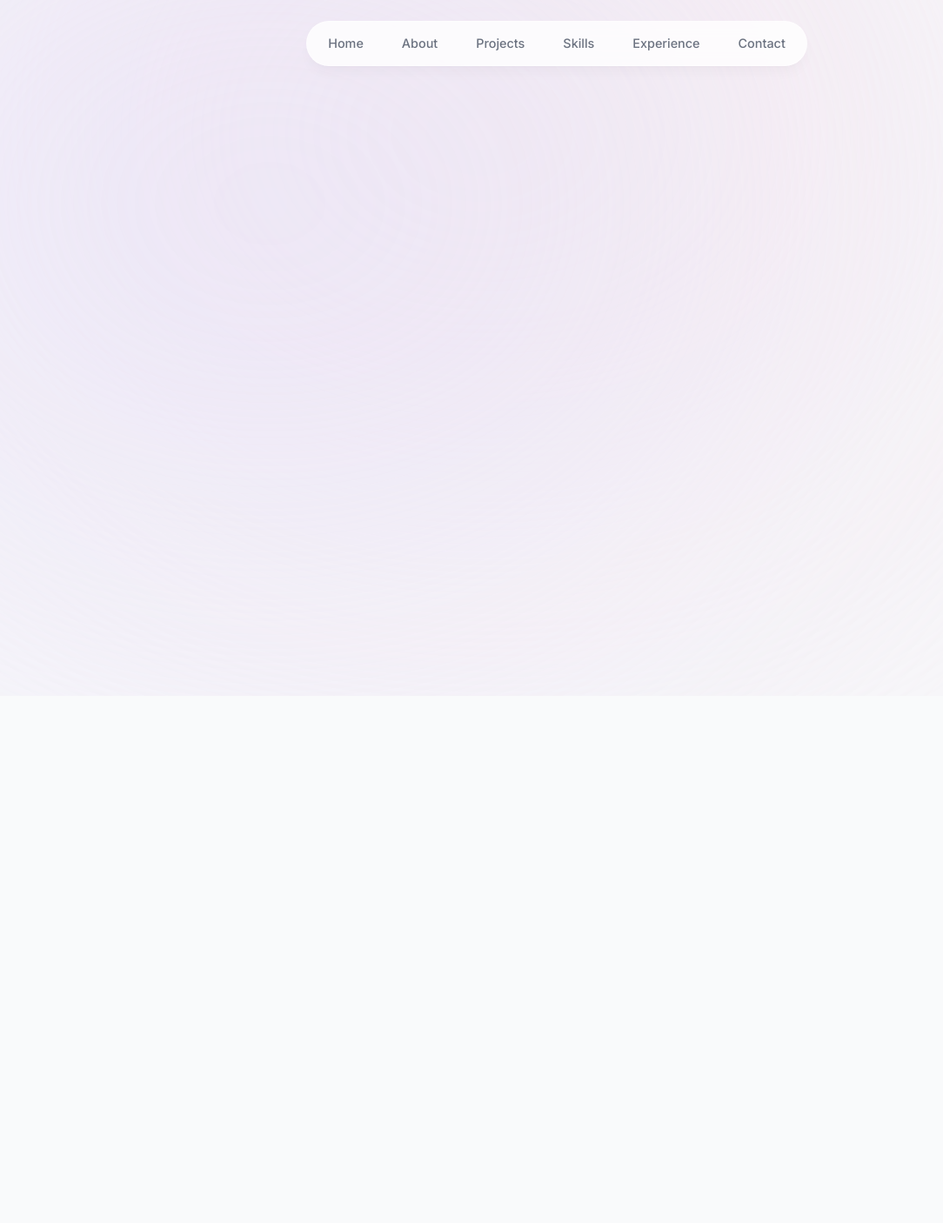
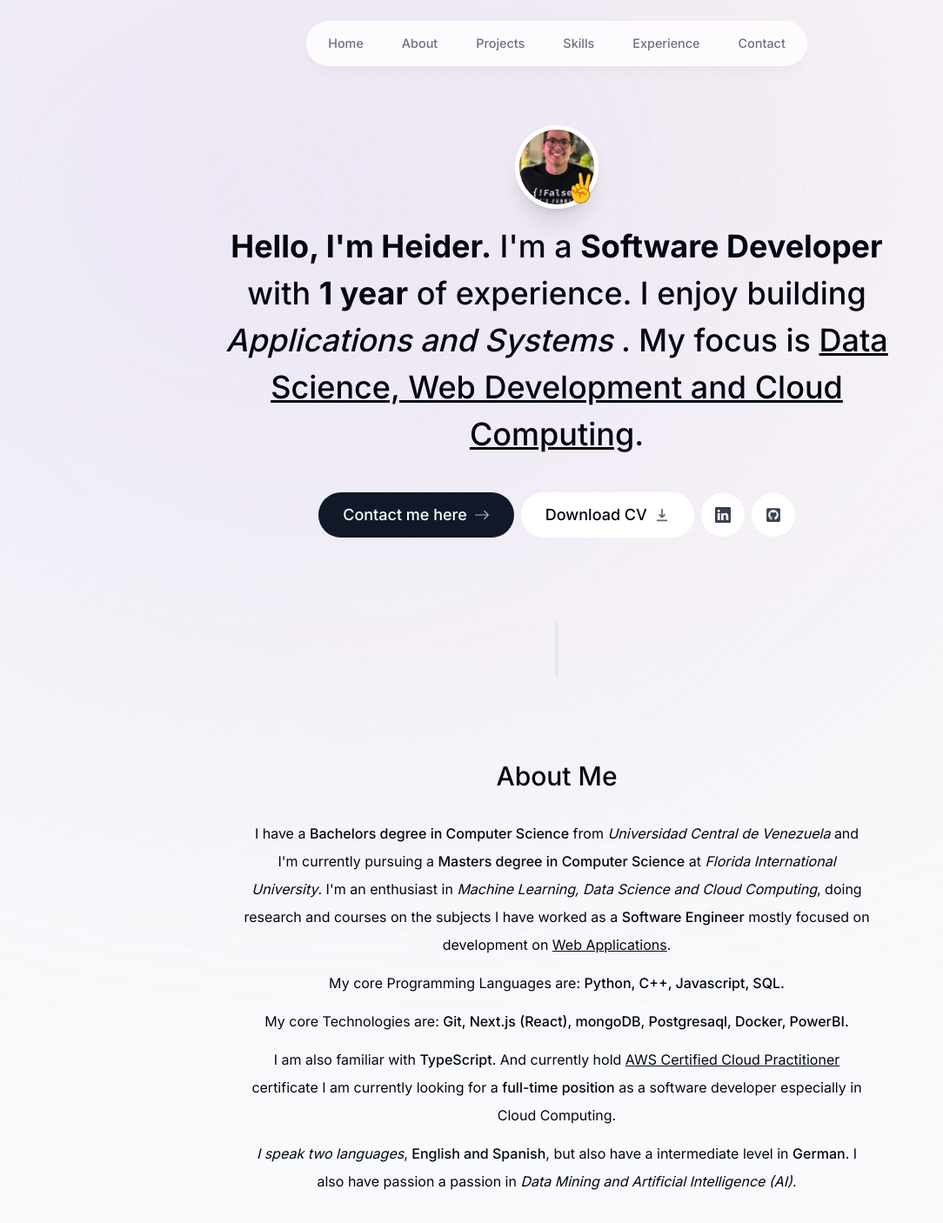
Before and after one commit to HighDeFing/highdefing.github.io, a Next.js app: page / in a window 1280 px wide. Shown: the top 1406 px of the page at 87% size, without its empty margins (0-1084 px from the left). Before the commit the page ends 800 px from the top, so only its background shows below. Built offline with nearby package versions, Linux system fonts and the light colour scheme.

Commit message:
added intro and about me

```diff
--- a/app/layout.tsx
+++ b/app/layout.tsx
@@ -20,6 +20,7 @@
       <body className={`${inter.className}
       bg-gray-50
       text-gray-950
+      relative h-[5000px] pt-28 sm:pt-36
       `}>
       <div className="bg-[#fbe2e3] absolute top-[-6rem] -z-10 right-[11rem] h-[31.25rem] w-[31.25rem] rounded-full blur-[20rem] sm:w-[68.75rem]"></div>
       <div className="bg-[#dbd7fb] absolute top-[-1rem] -z-10 left-[-35rem] h-[31.25rem] w-[50rem] rounded-full blur-[20rem] sm:w-[68.75rem] md:left-[-33rem] lg:left-[-28rem] xl:left-[-15rem] 2xl:left-[-5rem]"></div>
--- a/app/page.tsx
+++ b/app/page.tsx
@@ -1,4 +1,11 @@
 import Link from 'next/link'
+import Intro from "@/components/intro";
+import SectionDivider from "@/components/section-divider";
+import About from "@/components/about";
 export default function Home() {
-  return
+  return <main className="flex flex-col items-center px-4">
+    <Intro />
+    <SectionDivider />
+    <About />
+  </main>
 }
--- /dev/null
+++ b/components/about.tsx
@@ -0,0 +1,57 @@
+"use client";
+
+import React from "react";
+import { motion } from "framer-motion";
+import SectionHeading from "@/components/section-heading";
+
+export default function About() {
+
+  return (
+      <motion.section
+          className="mb-28 max-w-[45rem] text-center leading-8 sm:mb-40 scroll-mt-28"
+          initial={{opacity: 0, y: 100}}
+          animate={{opacity: 1, y: 0}}
+          transition={{delay: 0.175}}
+          id="about"
+      >
+          <SectionHeading>About me</SectionHeading>
+          <p className="mb-3">
+              I have a <span className="font-medium">Bachelors degree in Computer Science</span> from <span className="italic">Universidad Central
+              de Venezuela</span> and I'm currently pursuing a <span className="font-medium">Masters degree in Computer Science</span> at <span className="italic">Florida International University</span>. {" "}
+              I'm an enthusiast in <span className="italic">Machine Learning, Data Science and Cloud Computing</span>,
+              doing research and courses on the subjects {" "}
+              I have worked as a <span className="font-medium">Software Engineer</span> mostly focused on development on {" "}
+              <span className="underline">Web Applications</span>.
+
+          </p>
+
+          <p className="mb-3">
+              My core Programming Languages are: {" "}
+              <span className="font-medium">
+             Python, C++, Javascript, SQL.
+            </span> {" "}
+          </p>
+
+          <p className="mb-3">
+              My core Technologies are: {" "}
+              <span className="font-medium">
+             Git, Next.js (React), mongoDB, Postgresaql, Docker, PowerBI.
+            </span> {" "}
+
+          </p>
+
+          <p className="mb-3">
+              I am also familiar with <span className="font-medium">TypeScript</span>. And currently hold <span className="underline">AWS Certified Cloud Practitioner</span> certificate {" "}
+              I am currently looking for a{" "} <span className="font-medium">full-time position</span> as a software
+              developer especially in Cloud Computing.
+          </p>
+
+          <p>
+              <span className="italic">I speak two languages</span>, <span className="font-medium">English and Spanish</span>,
+              but also have a intermediate level in <span className="font-medium">German</span>. I also have passion a passion in <span className="italic">Data Mining and Artificial Intelligence (AI)</span>.
+
+
+          </p>
+      </motion.section>
+);
+}
--- a/components/header.tsx
+++ b/components/header.tsx
@@ -22,7 +22,7 @@
       <nav className="flex fixed top-[0.15rem] left-1/2 h-12 -translate-x-1/2 py-2 sm:top-[1.7rem] sm:h-[initial] sm:py-0">
         <ul className="flex w-[22rem] flex-wrap items-center justify-center gap-y-1 text-[0.9rem] font-medium text-gray-500 sm:w-[initial] sm:flex-nowrap sm:gap-5">
           {
-              links.map(link => (
+              links.map((link) => (
             <motion.li
               className="h-3/4 flex items-center justify-center relative"
               key={link.hash}
@@ -31,7 +31,8 @@
             >
                 <Link
                 className="flex w-full items-center justify-center px-3 py-3 hover:text-gray-950 transition"
-                    href={link.hash}>{link.name}</Link>
+                    href={link.hash}>{link.name}
+                </Link>
             </motion.li>
           ))}
         </ul>
--- /dev/null
+++ b/components/intro.tsx
@@ -0,0 +1,95 @@
+"use client";
+
+import React from "react";
+import Image from 'next/image'
+import { motion } from 'framer-motion'
+import Link from 'next/link'
+import {BsArrowRight, BsLinkedin} from "react-icons/bs";
+import {HiDownload} from "react-icons/hi";
+import {FaGithubSquare} from "react-icons/fa";
+export default function Intro() {
+    return (
+        <section className="mb-28 max-w-[50rem] text-center sm:mb-0 scroll-mt-[100rem]">
+            <div className='flex items-center justify-center'>
+
+                <div className="relative">
+
+                    <motion.div
+                    initial={{  opacity: 0, scale: 0 }}
+                    animate={{  opacity: 1, scale: 1 }}
+                     transition={{
+                      type: "tween",
+                      duration: 0.2,
+                    }}
+                    >
+                    <Image src="./perfil.jpg"
+                    alt="Heider Perfil"
+                    width="192"
+                    height="192"
+                    quality="95"
+                    priority={true}
+                    className="h-24 w-24 rounded-full object-cover border-[0.35rem] border-white shadow-xl"
+                    />
+                    </motion.div>
+                <motion.span className="absolute bottom-0 right-0 text-[2.0rem] sm:text-[2.0rem]"
+                initial={{ opacity: 0, scale: 0 }}
+                animate={{ opacity: 1, scale: 1 }}
+                transition={{ type: "spring",
+                    stiffness: 125,
+                    delay: 0.1,
+                    duration: 0.7
+                    }}
+                >
+                    ✌️
+                </motion.span>
+
+                </div>
+
+            </div>
+
+            <motion.h1 className="mb-10 mt-4 px-4 text-2xl font-medium !leading-[1.5] sm:text-4xl"
+             initial={{ opacity: 0, y: 100 }}
+             animate={{ opacity: 1, y: 0 }}
+            >
+                <span className="font-bold">Hello, I'm Heider.</span> I'm a{" "}
+                <span className="font-bold">Software Developer</span> with{" "}
+                <span className="font-bold">1 year</span> of experience. I enjoy building
+                <span className="italic"> Applications and Systems </span>. My focus is{" "}
+                <span className="underline">Data Science, Web Development and Cloud Computing</span>.
+            </motion.h1>
+
+            <motion.div className="flex flex-col sm:flex-row items-center justify-center gap-2 px-4 text-lg font-medium"
+            initial={{ opacity: 0, y: 100 }}
+            animate={{ opacity: 1, y: 0 }}
+            transition={{ delay: 0.1, }}
+            >
+                <Link
+                    href="#contact"
+                    className="group bg-gray-900 text-white px-7 py-3 flex items-center gap-2 rounded-full outline-none focus:scale-110 hover:scale-110 hover:bg-gray-950 active:scale-105 transition"
+                >
+                    Contact me here <BsArrowRight className="opacity-70 group-hover:translate-x-1 transition"/>
+                </Link>
+
+                <a className="group bg-white px-7 py-3 flex items-center gap-2 rounded-full outline-none focus:scale-110 hover:scale-110 active:scale-105 transition cursor-pointer borderBlack"
+                href="/CV.pdf" download>
+                    Download CV
+                    <HiDownload className="opacity-60 group-hover:translate-y-1 transition"/>
+                </a>
+
+                <a className="bg-white p-4 text-gray-700 hover:text-gray-950 flex items-center gap-2 rounded-full focus:scale-[1.15] hover:scale-[1.15] active:scale-105 transition cursor-pointer borderBlack"
+                href="https://www.linkedin.com/in/heiderd/"
+                target="_blank">
+                    <BsLinkedin/>
+                </a>
+
+                <a className="bg-white p-4 text-gray-700 hover:text-gray-950 flex items-center gap-2 rounded-full focus:scale-[1.15] hover:scale-[1.15] active:scale-105 transition cursor-pointer borderBlack"
+                href="https://github.com/HighDeFing"
+                target="_blank">
+                    <FaGithubSquare/>
+                </a>
+
+            </motion.div>
+
+        </section>
+    );
+};
--- /dev/null
+++ b/components/section-divider.tsx
@@ -0,0 +1,16 @@
+"use client";
+
+import React from 'react'
+import { motion } from 'framer-motion'
+
+export default function SectionDivider() {
+    return (<motion.div
+            className="bg-gray-200 my-24 h-16 w-1 rounded-full hidden sm:block"
+            initial={{opacity: 0, y: 100}}
+            animate={{opacity: 1, y: 0}}
+            transition={{delay: 0.125}}
+        ></motion.div>
+
+    );
+
+}
--- /dev/null
+++ b/components/section-heading.tsx
@@ -0,0 +1,13 @@
+import React from "react";
+
+type SectionHeadingProps = {
+  children: React.ReactNode;
+};
+
+export default function SectionHeading({ children }: SectionHeadingProps) {
+  return (
+    <h2 className="text-3xl font-medium capitalize mb-8 text-center">
+      {children}
+    </h2>
+  );
+}
```
Also changed, not shown: .eslintrc.json, public/perfil.jpg (added).
